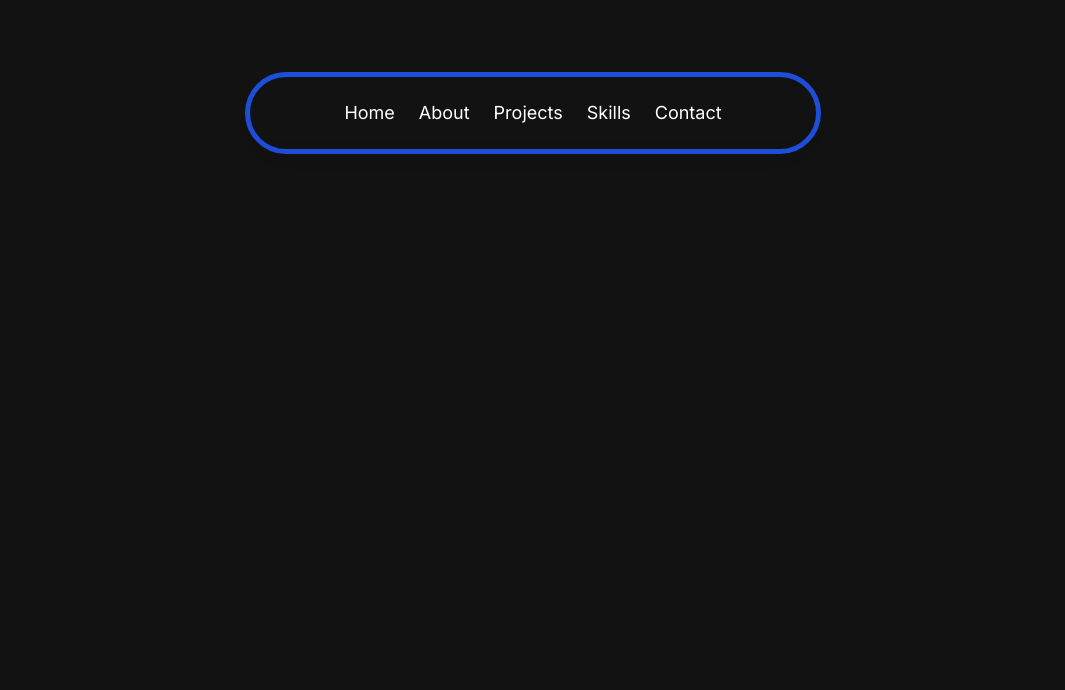
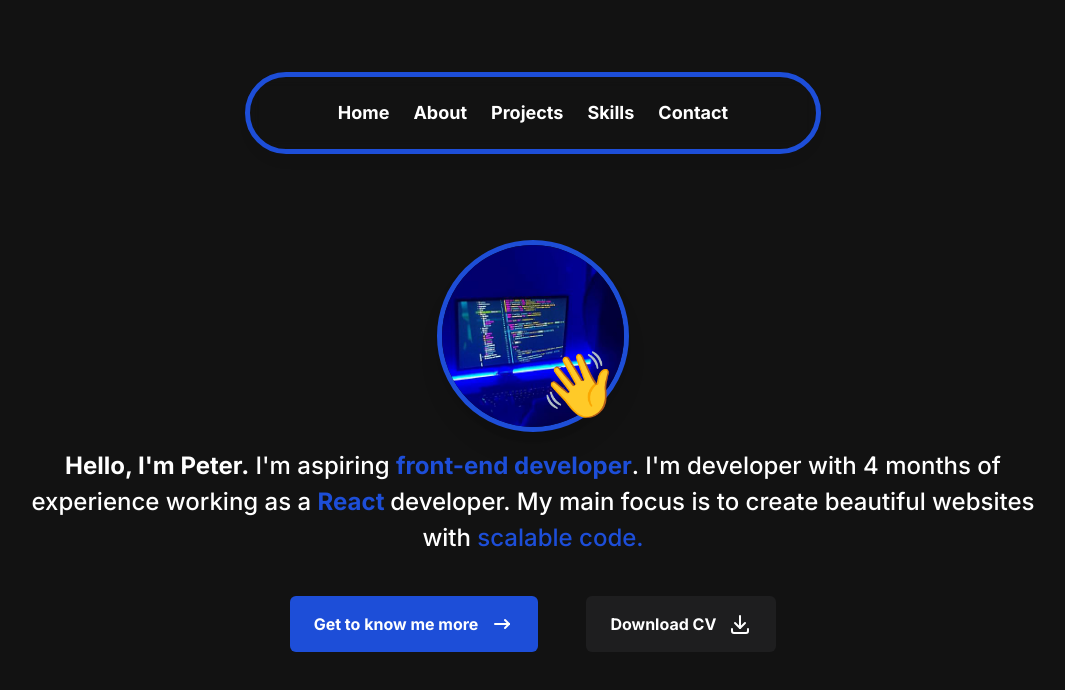
Before and after one commit to Peterr181/peterr181.github.io, a Next.js app: page / in a window 1280 px wide. Shown: the top 690 px of the page, without its empty margins (107-1172 px from the left). Built offline with nearby package versions, Linux system fonts and the light colour scheme.

Commit message:
fix rendering

```diff
--- a/app/page.tsx
+++ b/app/page.tsx
@@ -1,7 +1,9 @@
 import "./globals.css";
-
+import Page from "./introduction/page";
 export default function Home() {
   return (
-    <main className="flex min-h-screen flex-col items-center justify-between p-24"></main>
+    <>
+      <Page />
+    </>
   );
 }
--- a/components/Navigation.tsx
+++ b/components/Navigation.tsx
@@ -14,7 +14,7 @@ const Header = () => {
       >
         <ul className="flex gap-6 items-center justify-center navigationMobile">
           {navLinks.map((link, index) => (
-            <li key={index}>
+            <li key={index} className="font-bold">
               <Link
                 href={link.hash}
                 className="hover:text-[#1d4ed8] transition-colors duration-200"
```
